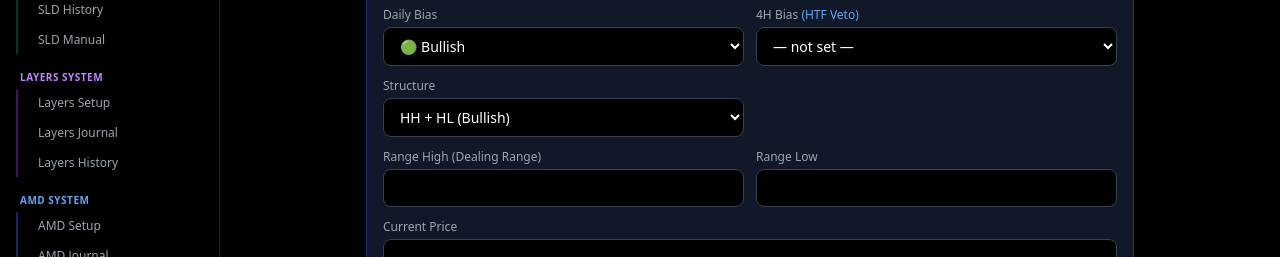
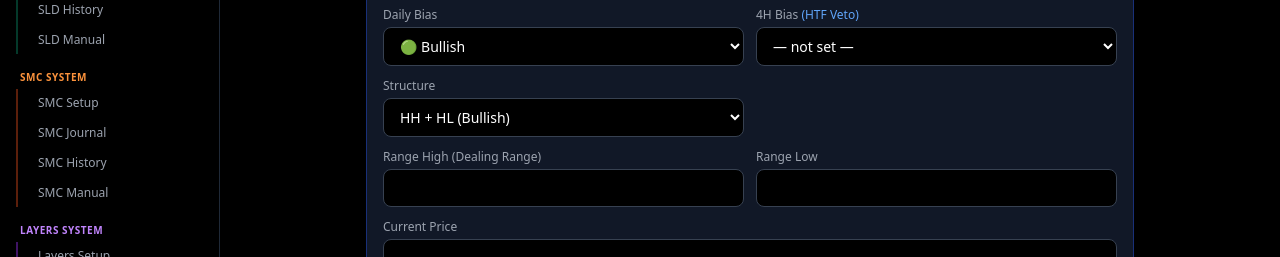
Before and after one commit to itechminifx-debug/institutional-flow-system, a Next.js app: page /sld in a window 1280 px wide. Shown: the part 357-614 px from the top of the page. Built offline with nearby package versions, Linux system fonts and the light colour scheme; no server answers.

Commit message:
feat: add complete SMC/ICT system sidebar update

```diff
--- a/src/components/Sidebar.jsx
+++ b/src/components/Sidebar.jsx
@@ -23,6 +23,15 @@ const GROUPS = [
       { href: "/sld/journal", label: "SLD Journal" },
       { href: "/sld/history", label: "SLD History" },
       { href: "/sld/manual", label: "SLD Manual" },
+    ],
+  },
+  {
+    title: "SMC System",
+    links: [
+      { href: "/smc", label: "SMC Setup" },
+      { href: "/smc/journal", label: "SMC Journal" },
+      { href: "/smc/history", label: "SMC History" },
+      { href: "/smc/manual", label: "SMC Manual" },
     ],
   },
   {
@@ -152,9 +161,10 @@ export default function Sidebar() {
         <nav className="px-2 py-3 space-y-4">
           {GROUPS.map((group) => {
             const isSldGroup = group.title === "SLD System";
+            const isSmcGroup = group.title === "SMC System";
             const isLayersGroup = group.title === "Layers System";
             const isAmdGroup = group.title === "AMD System";
-            const isSystemGroup = isSldGroup || isLayersGroup || isAmdGroup;
+            const isSystemGroup = isSldGroup || isSmcGroup || isLayersGroup || isAmdGroup;
 
             return (
               <div key={group.title}>
@@ -162,6 +172,8 @@ export default function Sidebar() {
                   className={`px-3 mb-1 text-[10px] uppercase tracking-wider font-semibold ${
                     isSldGroup
                       ? "text-emerald-400"
+                      : isSmcGroup
+                      ? "text-orange-400"
                       : isLayersGroup
                       ? "text-purple-400"
                       : isAmdGroup
@@ -176,6 +188,8 @@ export default function Sidebar() {
                     isSystemGroup
                       ? isSldGroup
                         ? "pl-2 border-l-2 border-emerald-800/60 ml-2"
+                        : isSmcGroup
+                        ? "pl-2 border-l-2 border-orange-800/60 ml-2"
                         : isLayersGroup
                         ? "pl-2 border-l-2 border-purple-800/60 ml-2"
                         : "pl-2 border-l-2 border-blue-800/60 ml-2"
```
